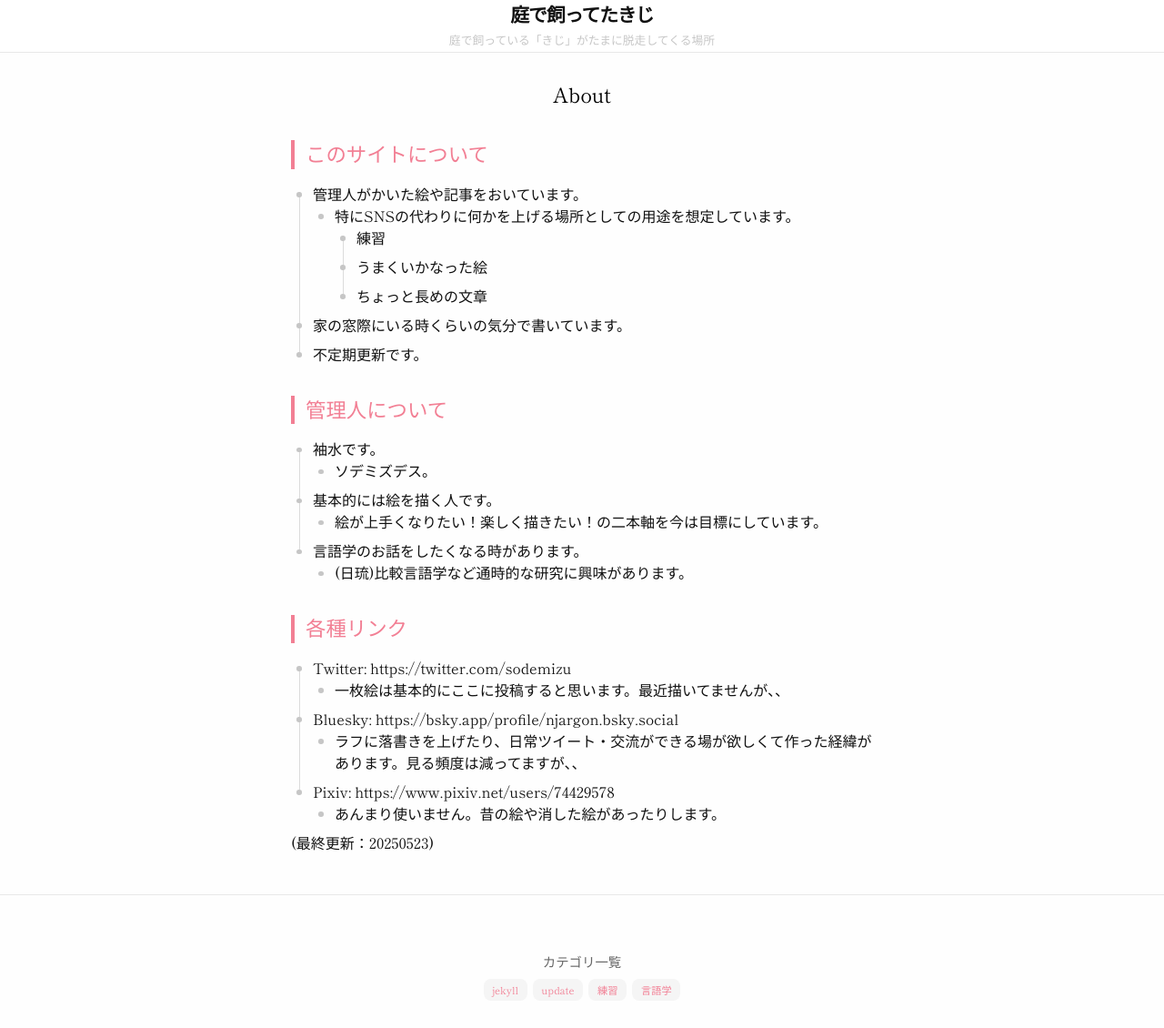
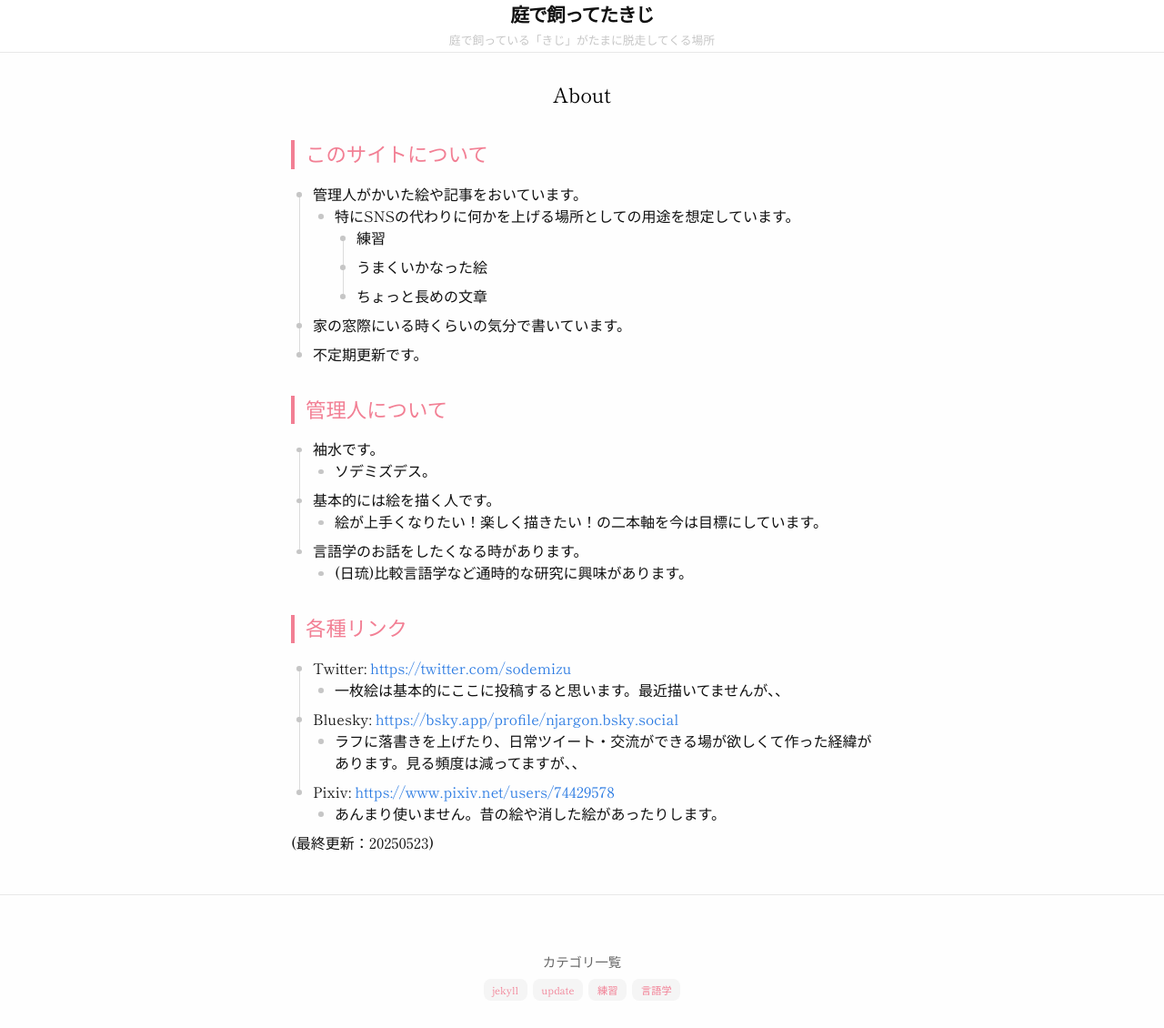
Before and after one commit to njargon/njargon.github.io, a Jekyll site: the page built from about.md, in a window 1280 px wide. Shown: the whole page at 91% size. Built offline with Jekyll 4.4.1, drawn with Linux system fonts in a browser that asks for light colours; part of the change alters nothing that is shown.

Commit message:
vault backup: 2025-05-23 20:49:02

```diff
--- a/about.md
+++ b/about.md
@@ -26,11 +26,11 @@ permalink: /about/
 	- (日琉)比較言語学など通時的な研究に興味があります。
 
 ## 各種リンク
-- Twitter: https://twitter.com/sodemizu
+- Twitter: [https://twitter.com/sodemizu](https://twitter.com/sodemizu)
 	- 一枚絵は基本的にここに投稿すると思います。最近描いてませんが、、
-- Bluesky: https://bsky.app/profile/njargon.bsky.social
+- Bluesky: [https://bsky.app/profile/njargon.bsky.social](https://bsky.app/profile/njargon.bsky.social)
 	- ラフに落書きを上げたり、日常ツイート・交流ができる場が欲しくて作った経緯があります。見る頻度は減ってますが、、
-- Pixiv: https://www.pixiv.net/users/74429578
+- Pixiv: [https://www.pixiv.net/users/74429578](https://www.pixiv.net/users/74429578)
 	- あんまり使いません。昔の絵や消した絵があったりします。
 
 (最終更新：20250523)
```
